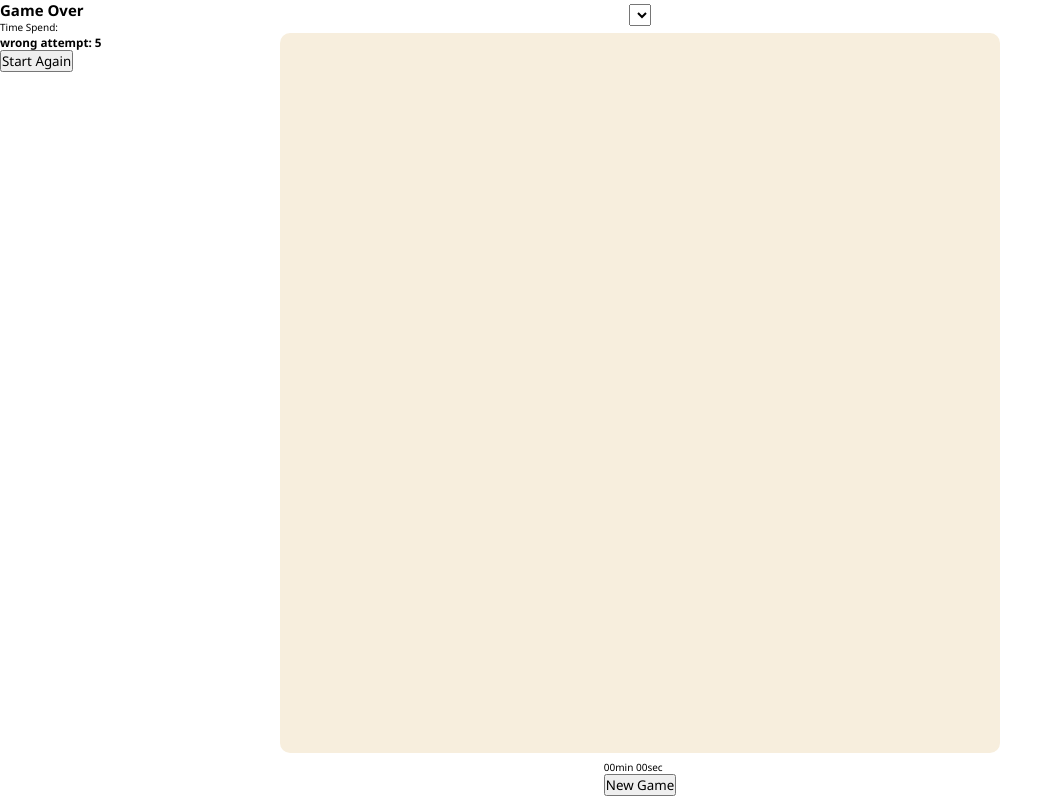
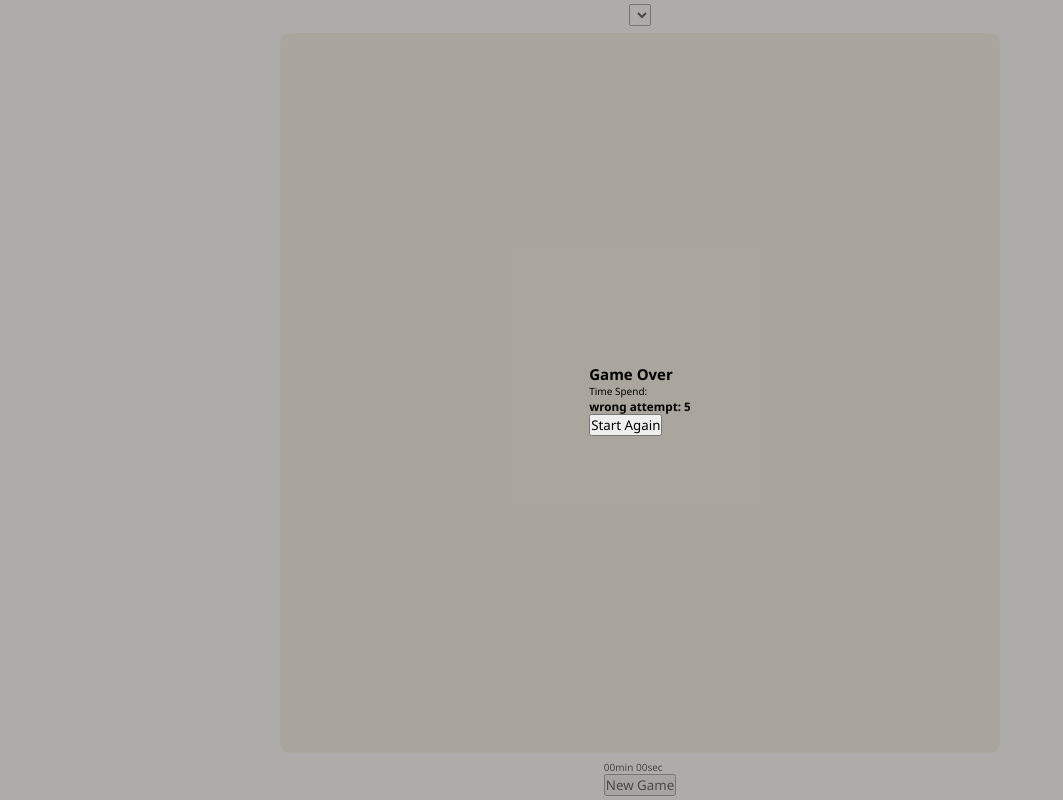
Before and after one commit to abubakar83/memoryGame, a plain HTML site: page index.html in a window 1280 px wide. Shown: the whole page, without its empty margins (0-1063 px from the left). Drawn offline with Linux system fonts and the light colour scheme.

Commit message:
complete modal style

```diff
--- a/style.css
+++ b/style.css
@@ -32,4 +32,7 @@ html {
 .modal {
     position: fixed;
     inset: 0;
+    background-color: rgba(119, 118, 115, 0.604);
+    display: grid;
+    place-items: center;
 }
```
